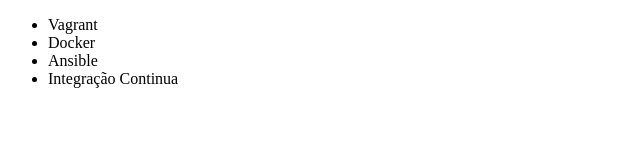
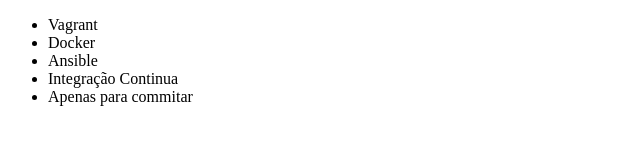
Before and after one commit to paulini1/repodoBem, a plain HTML site: page index.html in a window 1280 px wide. Shown: the whole page, without its empty margins (0-640 px from the left). Drawn offline with Linux system fonts and the light colour scheme.

Commit message:
alteracoes de teste

```diff
--- a/index.html
+++ b/index.html
@@ -10,6 +10,7 @@
         <li>Docker</li>
         <li>Ansible</li>
         <li>Integração Continua</li>
+        <li>Apenas para commitar</li>
     </ul>
 </body>
 </html>
```
